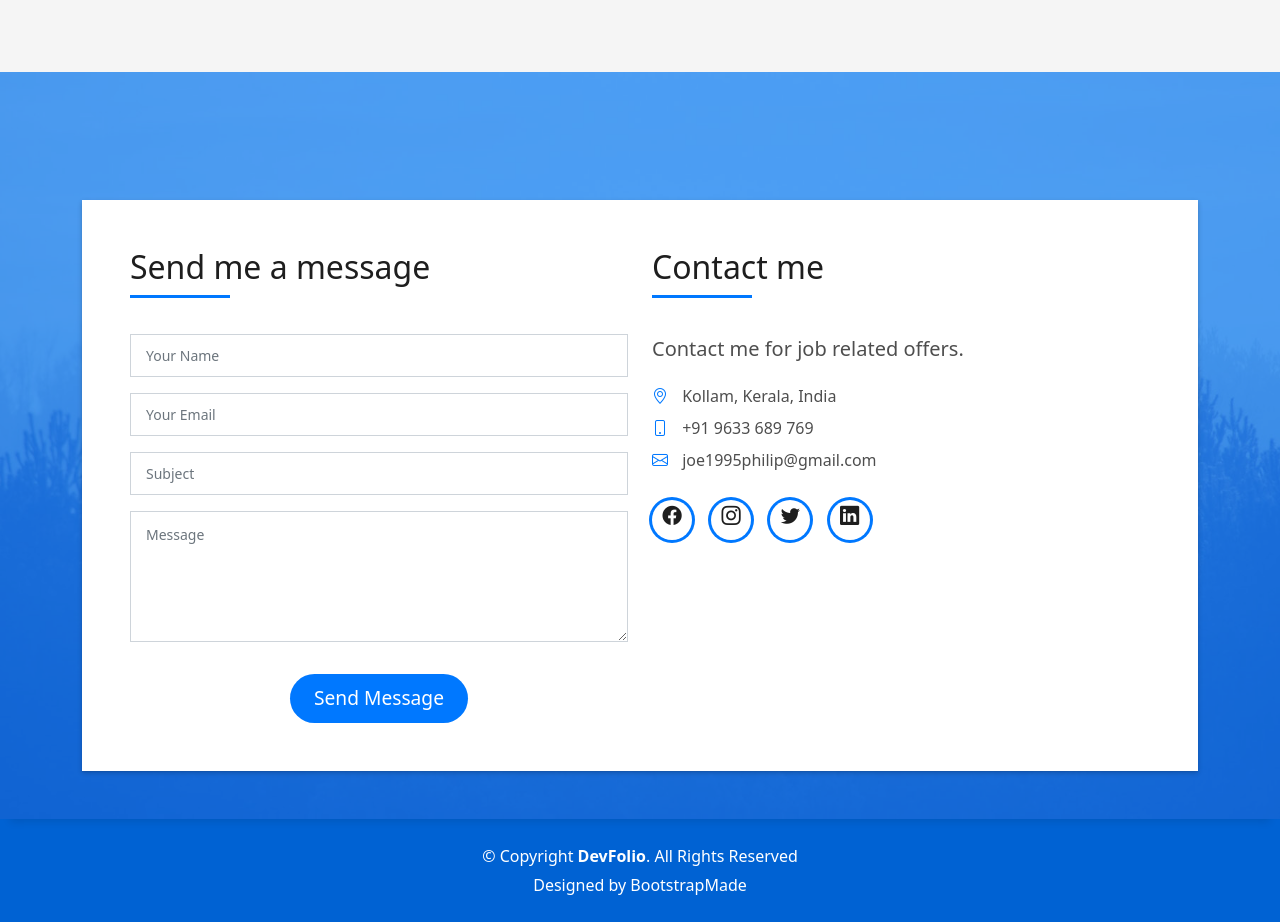
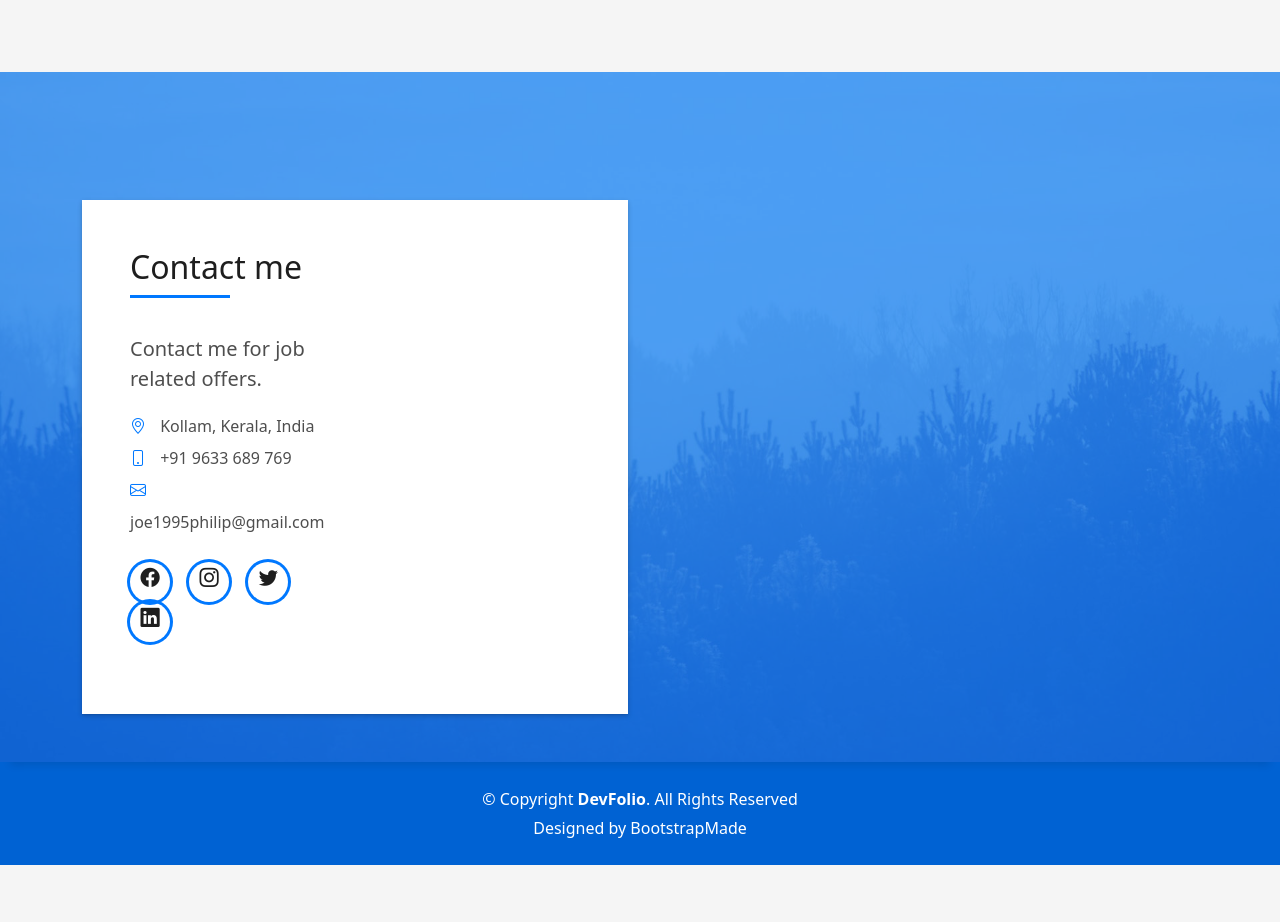
Before and after one commit to joe-philip/resume, a plain HTML site: page index.html in a window 1280 px wide. Shown: the part 4580-5502 px from the top of the page. After the commit the page ends 5445 px from the top, so only its background shows below. Drawn offline with Linux system fonts and the light colour scheme.

Commit message:
Commented out contact form and reduced size of the section

```diff
--- a/index.html
+++ b/index.html
@@ -514,53 +514,53 @@
       <div class="overlay-mf"></div>
       <div class="container">
         <div class="row">
-          <div class="col-sm-12">
+          <div class="col-sm-6">
             <div class="contact-mf">
               <div id="contact" class="box-shadow-full">
                 <div class="row">
-                  <div class="col-md-6">
-                    <div class="title-box-2">
-                      <h5 class="title-left">Send me a message</h5>
-                    </div>
-                    <div>
-                      <form action="forms/contact.php" method="post" role="form" class="php-email-form">
-                        <div class="row">
-                          <div class="col-md-12 mb-3">
-                            <div class="form-group">
-                              <input type="text" name="name" class="form-control" id="name" placeholder="Your Name"
-                                required>
-                            </div>
-                          </div>
-                          <div class="col-md-12 mb-3">
-                            <div class="form-group">
-                              <input type="email" class="form-control" name="email" id="email" placeholder="Your Email"
-                                required>
-                            </div>
-                          </div>
-                          <div class="col-md-12 mb-3">
-                            <div class="form-group">
-                              <input type="text" class="form-control" name="subject" id="subject" placeholder="Subject"
-                                required>
-                            </div>
-                          </div>
-                          <div class="col-md-12">
-                            <div class="form-group">
-                              <textarea class="form-control" name="message" rows="5" placeholder="Message"
-                                required></textarea>
-                            </div>
-                          </div>
-                          <div class="col-md-12 text-center my-3">
-                            <div class="loading">Loading</div>
-                            <div class="error-message"></div>
-                            <div class="sent-message">Your message has been sent. Thank you!</div>
-                          </div>
-                          <div class="col-md-12 text-center">
-                            <button type="submit" class="button button-a button-big button-rouded">Send Message</button>
-                          </div>
-                        </div>
-                      </form>
-                    </div>
-                  </div>
+                  <!-- <div class="col-md-6"> -->
+                  <!-- <div class="title-box-2"> -->
+                  <!-- <h5 class="title-left">Send me a message</h5> -->
+                  <!-- </div> -->
+                  <!-- <div> -->
+                  <!-- <form action="forms/contact.php" method="post" role="form" class="php-email-form"> -->
+                  <!-- <div class="row"> -->
+                  <!-- <div class="col-md-12 mb-3"> -->
+                  <!-- <div class="form-group"> -->
+                  <!-- <input type="text" name="name" class="form-control" id="name" placeholder="Your Name" -->
+                  <!-- required> -->
+                  <!-- </div> -->
+                  <!-- </div> -->
+                  <!-- <div class="col-md-12 mb-3"> -->
+                  <!-- <div class="form-group"> -->
+                  <!-- <input type="email" class="form-control" name="email" id="email" placeholder="Your Email" -->
+                  <!-- required> -->
+                  <!-- </div> -->
+                  <!-- </div> -->
+                  <!-- <div class="col-md-12 mb-3"> -->
+                  <!-- <div class="form-group"> -->
+                  <!-- <input type="text" class="form-control" name="subject" id="subject" placeholder="Subject" -->
+                  <!-- required> -->
+                  <!-- </div> -->
+                  <!-- </div> -->
+                  <!-- <div class="col-md-12"> -->
+                  <!-- <div class="form-group"> -->
+                  <!-- <textarea class="form-control" name="message" rows="5" placeholder="Message" -->
+                  <!-- required></textarea> -->
+                  <!-- </div> -->
+                  <!-- </div> -->
+                  <!-- <div class="col-md-12 text-center my-3"> -->
+                  <!-- <div class="loading">Loading</div> -->
+                  <!-- <div class="error-message"></div> -->
+                  <!-- <div class="sent-message">Your message has been sent. Thank you!</div> -->
+                  <!-- </div> -->
+                  <!-- <div class="col-md-12 text-center"> -->
+                  <!-- <button type="submit" class="button button-a button-big button-rouded">Send Message</button> -->
+                  <!-- </div> -->
+                  <!-- </div> -->
+                  <!-- </form> -->
+                  <!-- </div> -->
+                  <!-- </div> -->
                   <div class="col-md-6">
                     <div class="title-box-2 pt-4 pt-md-0">
                       <h5 class="title-left">Contact me</h5>
```
